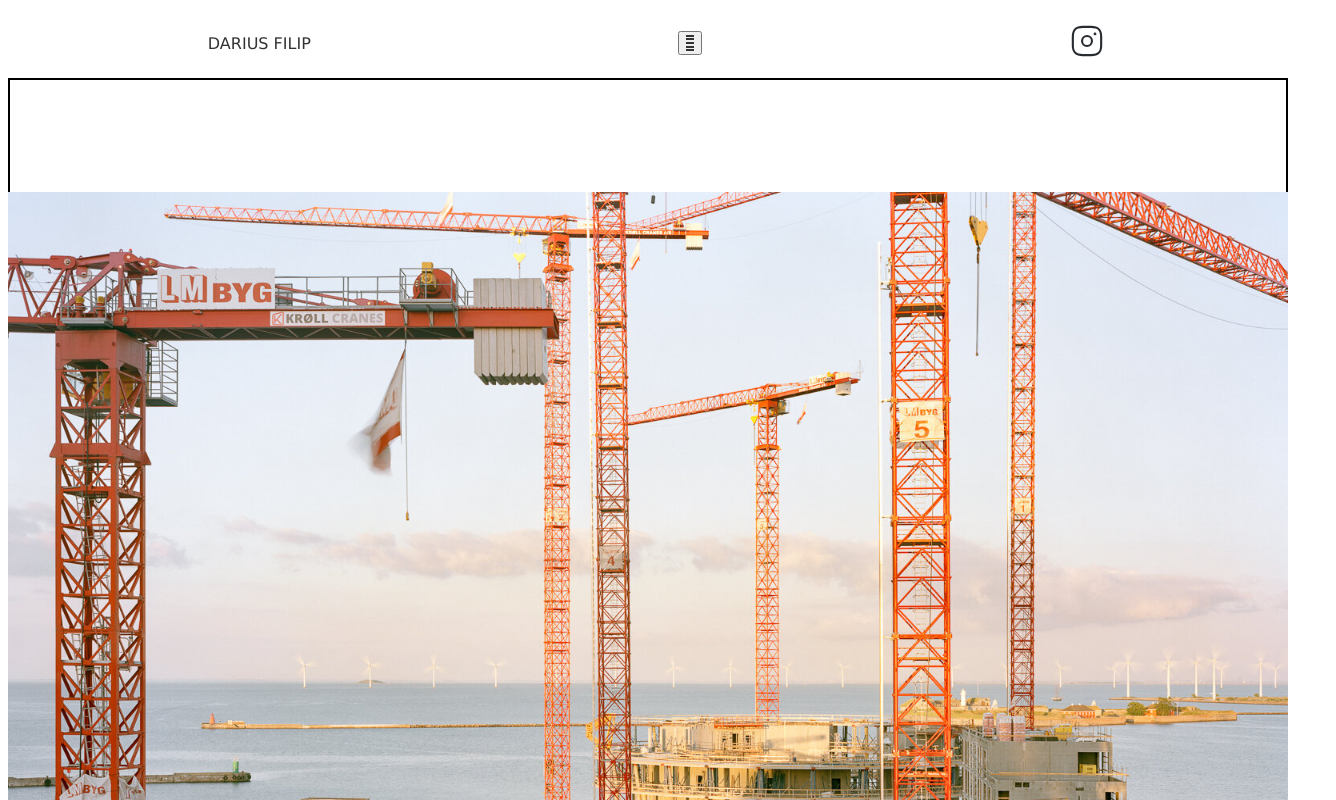
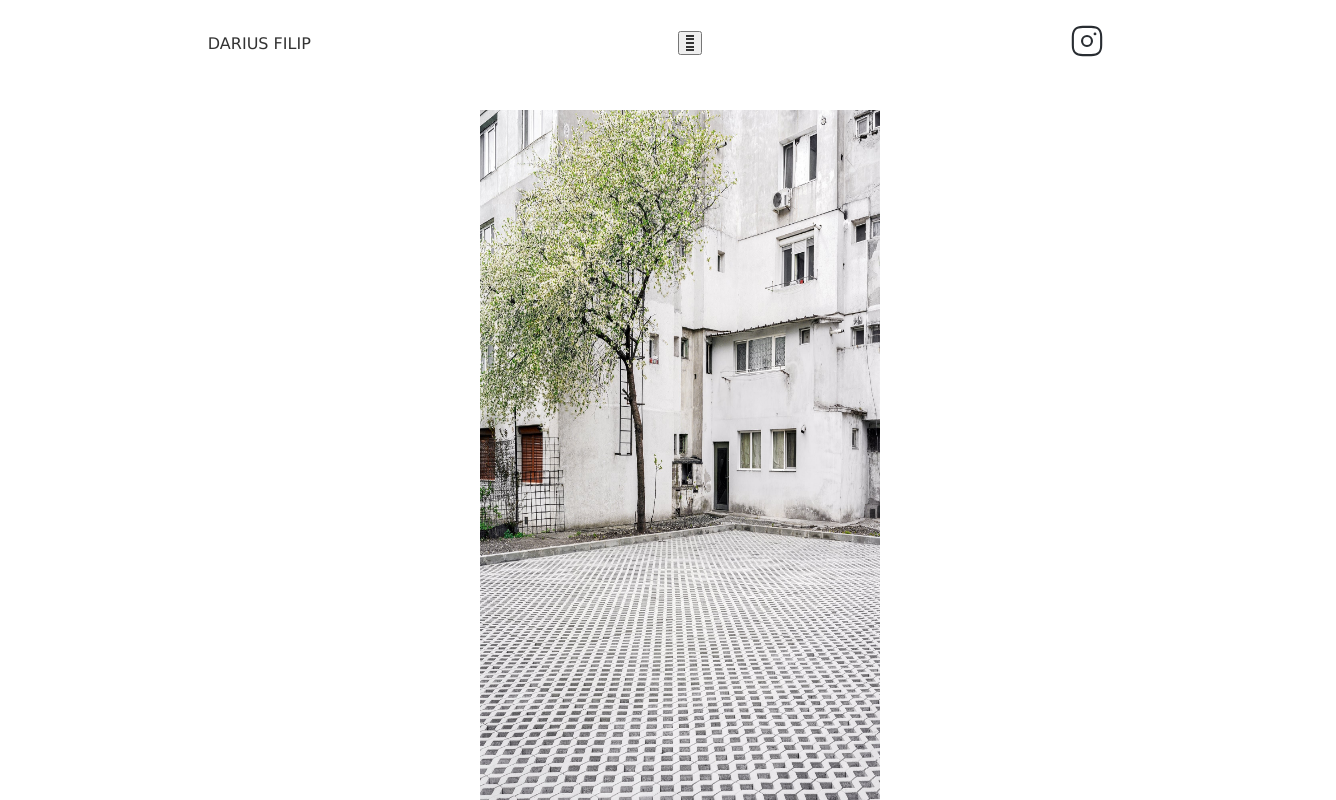
Before and after one commit to danieldraganweb/darius-filip-com-next-app, a Next.js app: page / in a window 1280 px wide. Shown: the top 800 px of the page, 1336 px wide, since content can reach past the window. Built offline with nearby package versions, Linux system fonts and the light colour scheme.

Commit message:
background image change

```diff
--- a/app/components/Banner.tsx
+++ b/app/components/Banner.tsx
@@ -6,11 +6,11 @@ function BannerImage() {
   return (
     <div className={styles.container}>
       <Image
-        src={"/main-img-1.jpg"}
+        src={"/main-img-2.jpg"}
         alt="macarale"
-        width={1280}
-        height={1000}
-        blurDataURL="/main-img-1.jpg"
+        width={400}
+        height={700}
+        blurDataURL="/main-img-2.jpg"
         placeholder="blur"
         className="transition-opacity opacity-0 duration-[3s]"
         onLoadingComplete={(image) => {
--- a/app/globals.scss
+++ b/app/globals.scss
@@ -1,3 +1,4 @@
+@import 'base/_base';
 *,
 *::before,
 *::after {
@@ -22,7 +23,7 @@ h1, h2, h3, h4, h5, h6 {
 }
 
 // Colors
-$primary-color: #3498db;
+$primary-color: #ffffff;
 $secondary-color: #2c3e50;
 
 // Breakpoints
--- a/app/layout.tsx
+++ b/app/layout.tsx
@@ -17,9 +17,11 @@ export default function RootLayout({
   return (
     <html lang="en">
       <body className={inter.className}>
-        <Navbar />
-        <main> {children}</main>
-        <Footer />
+        <main>
+          <Navbar />
+          {children}
+          <Footer />
+        </main>
       </body>
     </html>
   );
--- a/app/page.module.scss
+++ b/app/page.module.scss
@@ -1,15 +1,11 @@
-.main {
+*.main {
+    display: block;
+    margin-left: auto;
+    margin-right: auto;
     width: 100vw;
     height: 100vh;
-    display: flex;
-    flex-direction: column;
-    justify-content: space-between;
-    align-items: center;
-    padding: 6rem;
+    min-width: 100vw;
     min-height: 100vh;
-    border: 2px solid black;
-    box-sizing: border-box;
-    max-width: 100vw;
-    margin-left: auto;
-    margin-right: auto;
+    padding: 1rem;
+
 }
--- /dev/null
+++ b/app/styles/base/base.scss
@@ -0,0 +1,26 @@
+
+:root {
+    /* Define CSS variables, if needed */
+    --primary-color: #ffffff;
+    --secondary-color: #000000;
+    --font-family: "Century Gothic", CenturyGothic, Geneva, AppleGothic, sans-serif;
+  }
+
+  html {
+    font-size: 16px;
+    line-height: 1.5;
+    font-family: var(--font-family);
+  }
+
+  body {
+    margin: 0;
+    padding: 0;
+    background-color: #f5f5f5;
+    color: #333;
+  }
+
+  .layout {
+    display: flex;
+    flex-direction: column;
+    min-height: 100vh;
+  }
--- a/app/styles/components/Banner.module.scss
+++ b/app/styles/components/Banner.module.scss
@@ -1,9 +1,14 @@
 .container {
-    width: 100%;
-    max-width: 100%;
-    height: auto;
-    width: auto;
+    width: 100vw;
+    min-width: 100vw;
+
     display: flex;
     flex-direction: column;
+
+    display: flex;
+    flex-direction: column;
+    justify-content: center;
+    align-items: center;
     padding: 1rem;
+
   }
```
